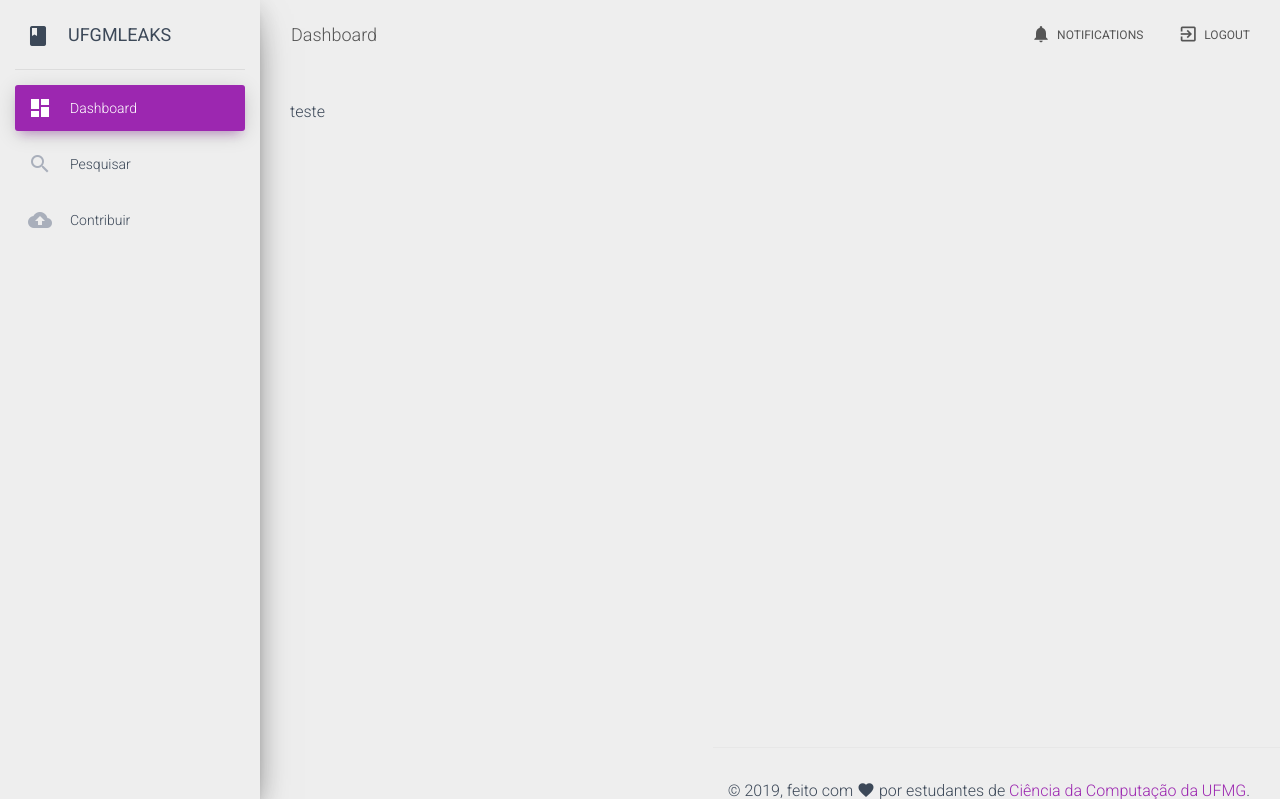
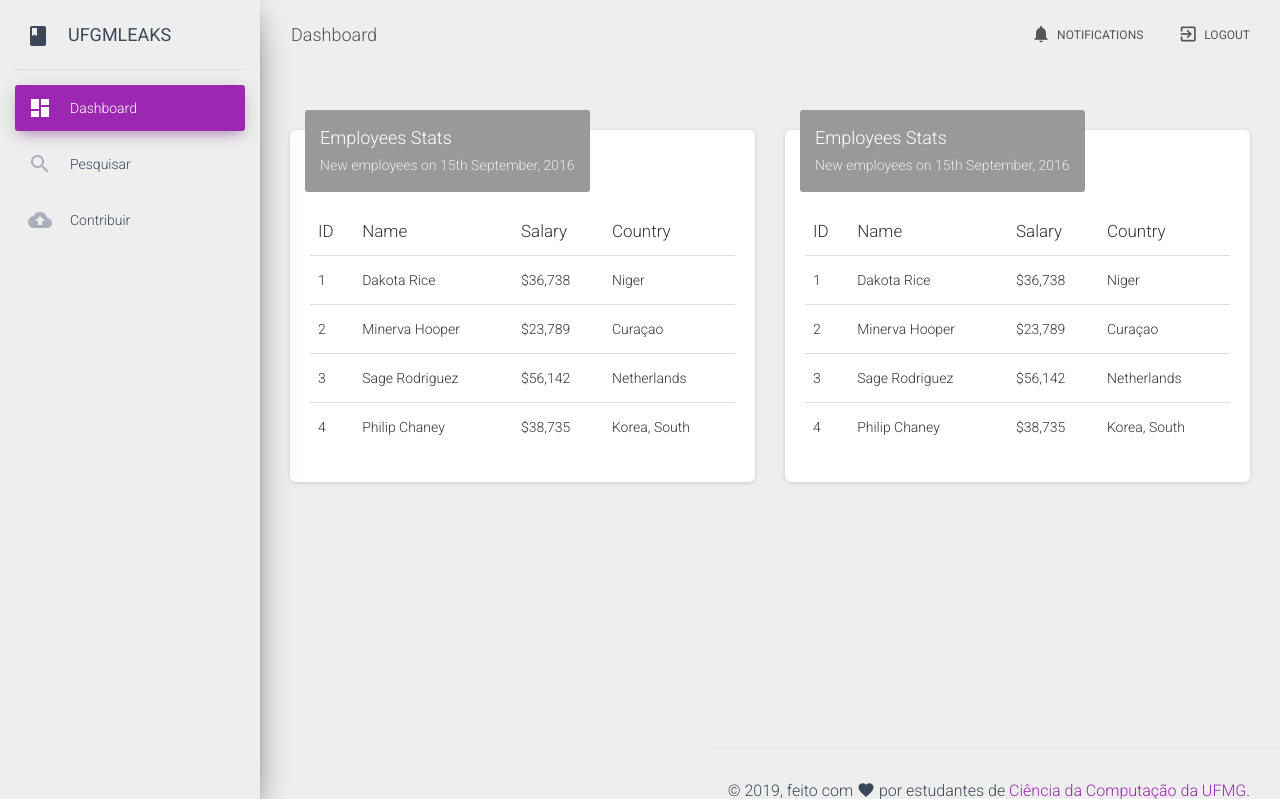
Before and after one commit to brenopoggiali/UfmgLeaks, a Flask app: page /dashboard in a window 1280 px wide. Shown: the top 799 px of the page. Run offline with Flask 2, Linux system fonts and the light colour scheme; the visitor is signed in with stand-in values (Sample User, id 1); some libraries are stand-ins or nearby versions.

Commit message:
Início dashboard

```diff
--- a/templates/dashboard.html
+++ b/templates/dashboard.html
@@ -26,5 +26,98 @@
 {% endblock %}
 
 {% block content %}
-    teste
+<div class="row">
+    <div class="col-lg-6 col-md-12">
+        <div class="card">
+        <div class="card-header card-header-text card-header-green">
+            <div class="card-text">
+            <h4 class="card-title">Employees Stats</h4>
+            <p class="card-category">New employees on 15th September, 2016</p>
+            </div>
+        </div>
+        <div class="card-body table-responsive">
+            <table class="table table-hover">
+            <thead class="text-green">
+                <th>ID</th>
+                <th>Name</th>
+                <th>Salary</th>
+                <th>Country</th>
+            </thead>
+            <tbody>
+                <tr>
+                <td>1</td>
+                <td>Dakota Rice</td>
+                <td>$36,738</td>
+                <td>Niger</td>
+                </tr>
+                <tr>
+                <td>2</td>
+                <td>Minerva Hooper</td>
+                <td>$23,789</td>
+                <td>Curaçao</td>
+                </tr>
+                <tr>
+                <td>3</td>
+                <td>Sage Rodriguez</td>
+                <td>$56,142</td>
+                <td>Netherlands</td>
+                </tr>
+                <tr>
+                <td>4</td>
+                <td>Philip Chaney</td>
+                <td>$38,735</td>
+                <td>Korea, South</td>
+                </tr>
+            </tbody>
+            </table>
+        </div>
+        </div>
+    </div>
+    <div class="col-lg-6 col-md-12">
+        <div class="card">
+            <div class="card-header card-header-text card-header-azure">
+                <div class="card-text">
+                    <h4 class="card-title">Employees Stats</h4>
+                    <p class="card-category">New employees on 15th September, 2016</p>
+                </div>
+                </div>
+                <div class="card-body table-responsive">
+                <table class="table table-hover">
+                    <thead class="text-azure">
+                    <th>ID</th>
+                    <th>Name</th>
+                    <th>Salary</th>
+                    <th>Country</th>
+                    </thead>
+                    <tbody>
+                    <tr>
+                        <td>1</td>
+                        <td>Dakota Rice</td>
+                        <td>$36,738</td>
+                        <td>Niger</td>
+                    </tr>
+                    <tr>
+                        <td>2</td>
+                        <td>Minerva Hooper</td>
+                        <td>$23,789</td>
+                        <td>Curaçao</td>
+                    </tr>
+                    <tr>
+                        <td>3</td>
+                        <td>Sage Rodriguez</td>
+                        <td>$56,142</td>
+                        <td>Netherlands</td>
+                    </tr>
+                    <tr>
+                        <td>4</td>
+                        <td>Philip Chaney</td>
+                        <td>$38,735</td>
+                        <td>Korea, South</td>
+                    </tr>
+                    </tbody>
+                </table>
+            </div>
+        </div>
+    </div>
+</div>
 {% endblock %}
```
